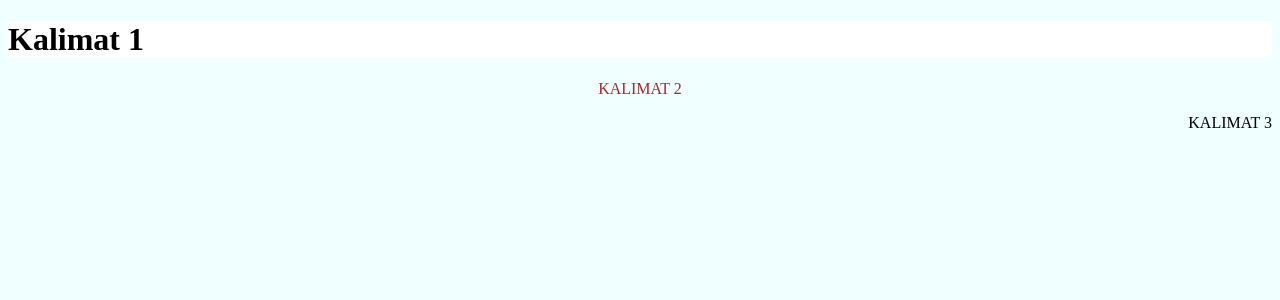
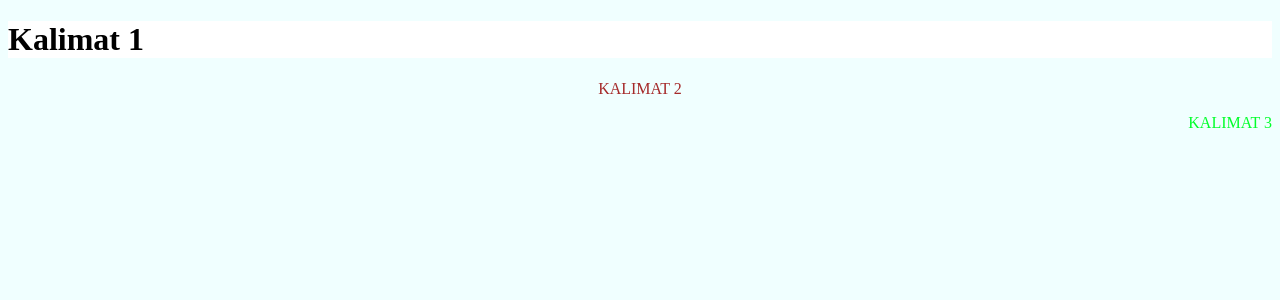
Before and after one commit to IndraSB24/bimbel_hanif, a PHP site: page /CSS/externalhanif.html in a window 1280 px wide. Shown: the top 300 px of the page. Run offline with PHP 8.4, Linux system fonts and the light colour scheme.

Commit message:
Update csshanif.css

```diff
--- a/web/CSS/csshanif.css
+++ b/web/CSS/csshanif.css
@@ -4,7 +4,7 @@ body {
 
 p {
     text-align: right;
-    color: black;
+    color: rgb(0, 255, 42);
     text-transform: uppercase;
 }
 
```
